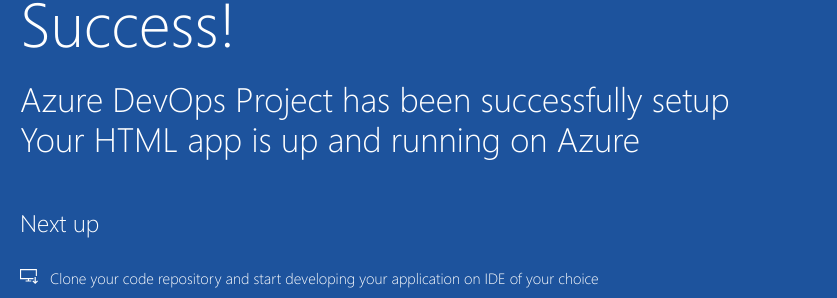
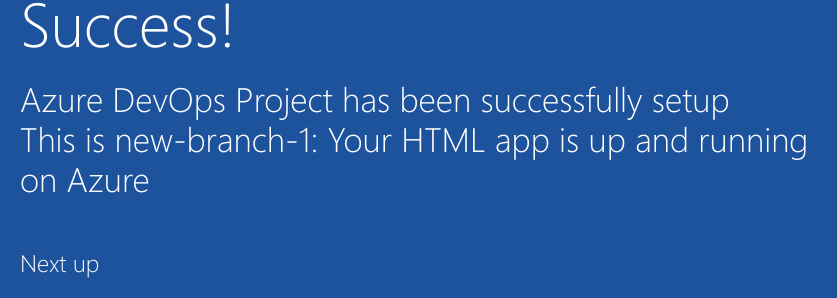
Before and after one commit to Vjtcs28/sample-project, a plain HTML site: page index.html in a window 1280 px wide. Shown: the part 392-690 px from the top of the page, 205-1042 px from the left. Drawn offline with Linux system fonts and the light colour scheme.

Commit message:
this index.html for branch1

```diff
--- a/index.html
+++ b/index.html
@@ -20,7 +20,7 @@
             <div class="content-body">
                 <div class="success-text">Success!</div>
                 <div class="description line-1"> Azure DevOps Project has been successfully setup</div>
-                <div class="description line-2"> Your HTML app is up and running on Azure</div>
+                <div class="description line-2"> This is new-branch-1: Your HTML app is up and running on Azure</div>
                 <div class="next-steps-container">
                     <div class="next-steps-header">Next up</div>
                     <div class="next-steps-body">
```
